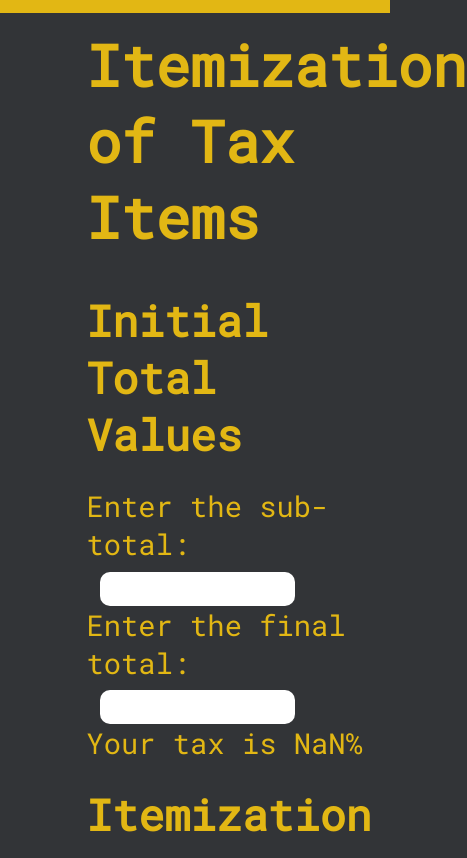
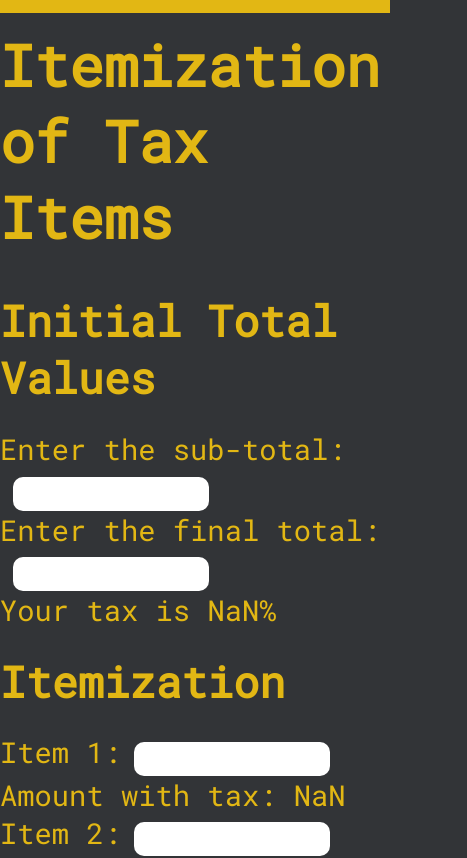
Before and after one commit to Patrick-Doran/taxApp, a React (Vite) app in the folder taxApp/: page / in a window 390 px wide. Shown: the top 858 px of the page, 467 px wide, since content can reach past the window. Built offline with nearby package versions, Linux system fonts and the light colour scheme.

Commit message:
mobile changes

```diff
--- a/taxApp/src/App.css
+++ b/taxApp/src/App.css
@@ -54,3 +54,9 @@ input[type=number]::-webkit-inner-spin-button,
 .btn{
     width: 2em;
 }
+/* Mobile */
+@media (max-width: 760px) {
+    .main-content{
+        margin-left: 0;
+    }
+}
```
Also changed, not shown: 2 other files (tests, documents, lock files or other folders).
